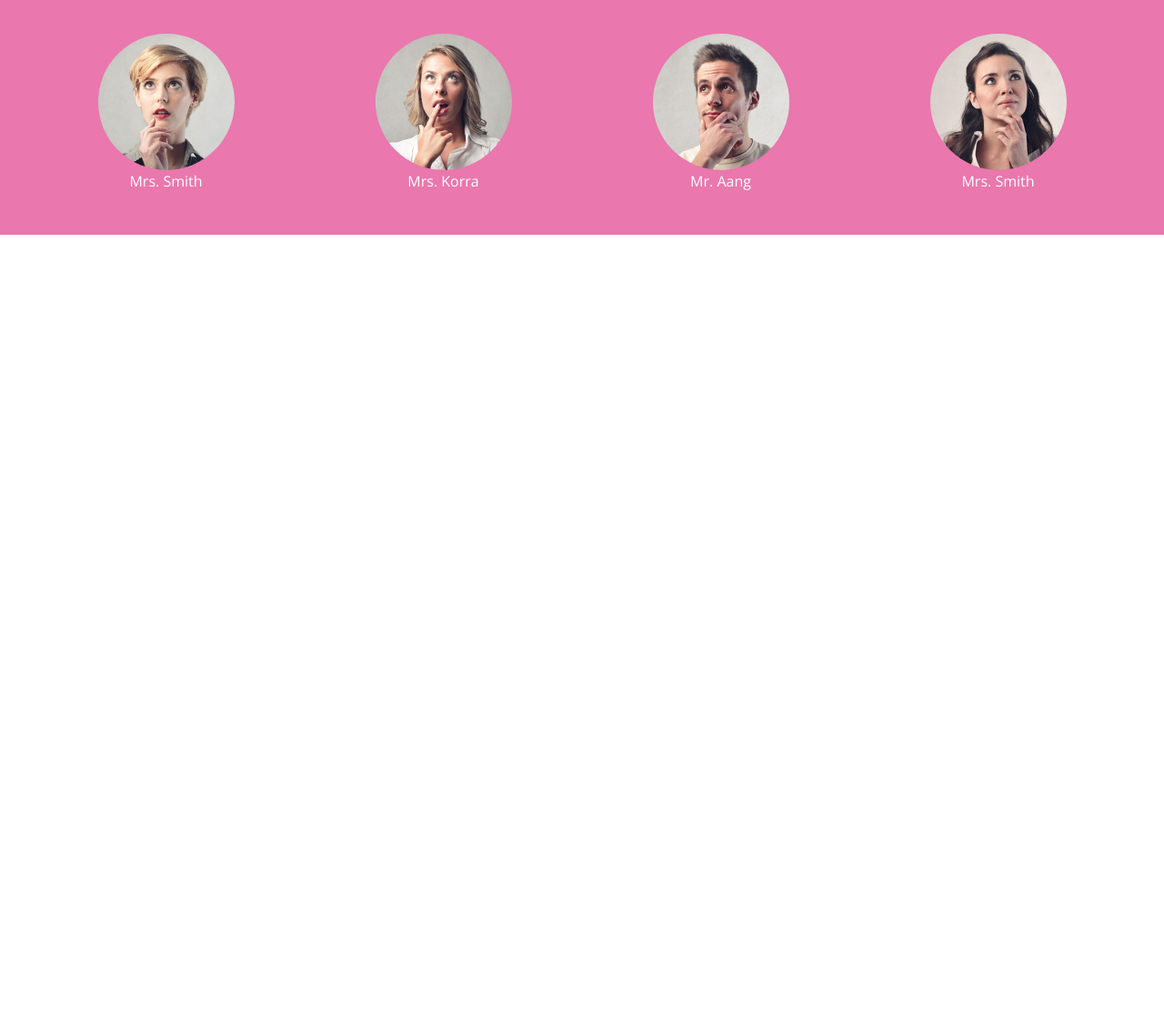
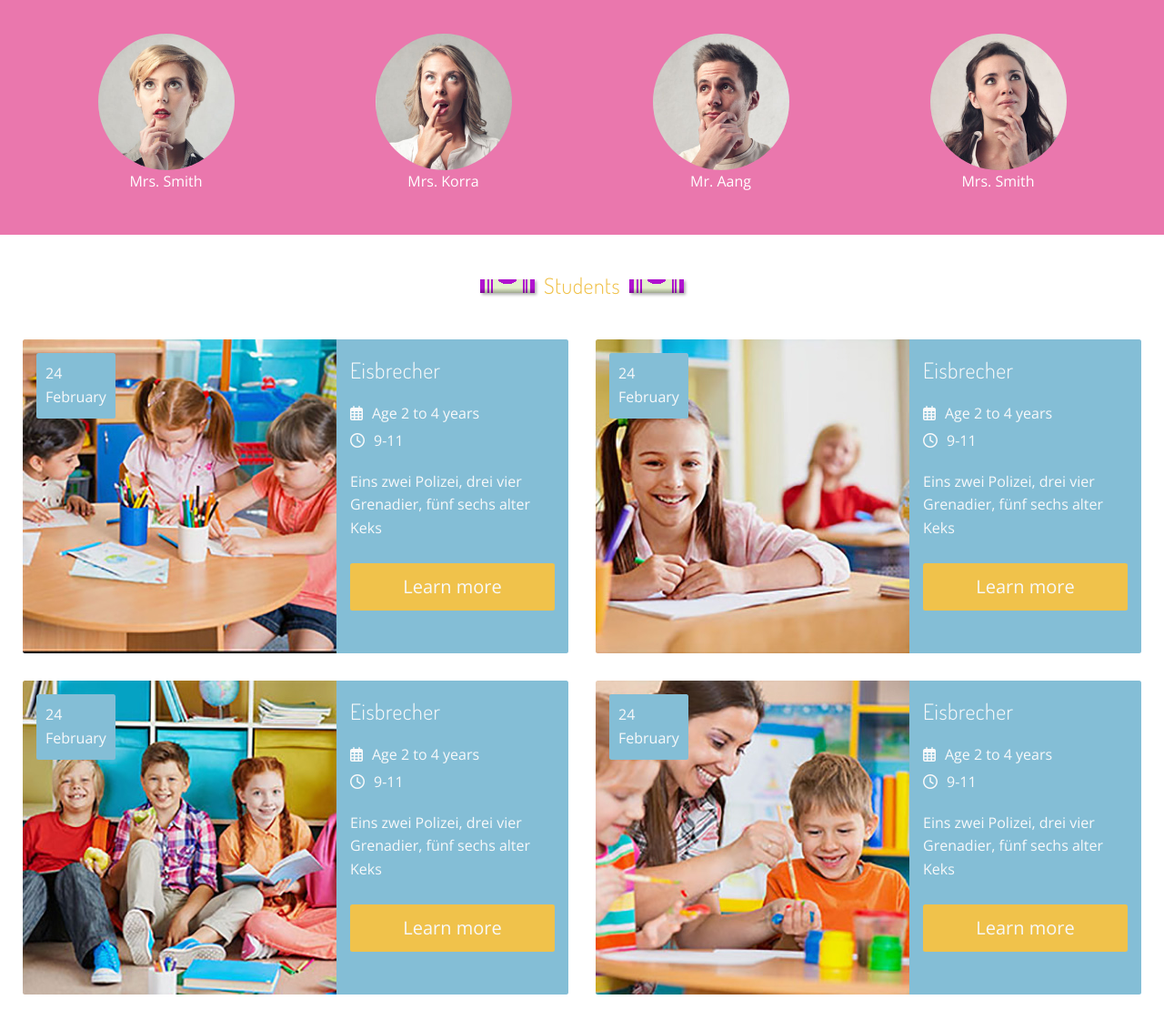
Before and after one commit to dyras-school/htmluppgift5, a plain HTML site: page index.html in a window 1280 px wide. Shown: the part 1921-3053 px from the top of the page at 91% size. Before the commit the page ends 2216 px from the top, so only its background shows below. Drawn offline with nearby package versions, Linux system fonts and the light colour scheme.

Commit message:
Class cards

```diff
--- a/CSS/layout.css
+++ b/CSS/layout.css
@@ -1,5 +1,6 @@
 /* Widths */
 .max-width {max-width: 192rem;}
+.card-width { max-width: 60rem; }
 
 /* Margins */
 .mr-auto, .mx-auto {margin-right: auto;}
@@ -65,6 +66,7 @@
 
 /* Images */
 .logo-width {max-width: 13rem;}
+.img-lg-width { max-width: 60%;}
 
 /* Slideshow */
 .slider-width { width: 400%;}
--- a/index.html
+++ b/index.html
@@ -282,9 +282,9 @@
     <div class="bg-cozy my-15 p-12">
         <!-- Teachers heading -->
         <section class="d-flex justify-content-center align-items-center mt-4 mb-10">
-            <div class="crayon" style="--crayon-color:#d57a6a; --crayon-paper-color: #e4f0cc; --crayon-line-color:#e2ab13;"></div>
+            <div class="crayon" style="--crayon-color:#d57a6a; --crayon-paper-color: #e4f0cc; --crayon-line-color:#d57a6a;"></div>
             <h2 class="mx-4 text-warning">Teachers</h2>
-            <div class="crayon" style="--crayon-color:#d57a6a; --crayon-paper-color: #e4f0cc; --crayon-line-color:#e2ab13;"></div>
+            <div class="crayon" style="--crayon-color:#d57a6a; --crayon-paper-color: #e4f0cc; --crayon-line-color:#d57a6a;"></div>
         </section>
 
         <!-- Our teachers -->
@@ -311,5 +311,79 @@
             </div>
         </div>
         </div>
+
+        <!-- Classes heading -->
+        <section class="d-flex justify-content-center align-items-center mt-4 mb-10">
+            <div class="crayon" style="--crayon-color:#b013cf; --crayon-paper-color: #e4f0cc; --crayon-line-color:#b013cf;"></div>
+            <h2 class="mx-4 text-warning">Students</h2>
+            <div class="crayon" style="--crayon-color:#b013cf; --crayon-paper-color: #e4f0cc; --crayon-line-color:#b013cf;"></div>
+        </section>
+
+        <!-- Classes -->
+        <section class="mb-15">
+            <!-- Classes container -->
+            <div class="d-flex justify-content-center text-light max-width mx-auto flex-wrap">
+                <!-- Classes card -->
+                <div class="d-flex position-relative overflow-hidden border-radius m-6 card-width">
+                        <img src="images/events/events-img1.jpg" class="img-lg-width" alt="Children playing at school">
+                        <div class="d-flex flex-column bg-info p-6">
+                            <h2 class="mb-6">Eisbrecher</h2>
+                            <div><i class="far fa-calendar-alt mr-4 mb-4"></i>Age 2 to 4 years</div>
+                            <div><i class="far fa-clock mr-4 mb-10"></i>9-11</div>
+                            <div class="mb-10">Eins zwei Polizei, drei vier Grenadier, fünf sechs alter Keks</div>
+                            <a class="btn-warning text-size-lg text-center border-radius shadow-lg p-4 mb-4">Learn more</a>
+                        </div>
+                        <div class="bg-info justify-content-center align-items-center position-absolute m-6 p-4 text-size-xxs border-radius">
+                            <div>24</div>
+                            <div>February</div>
+                        </div>
+                </div>
+            <!-- Classes card -->
+            <div class="d-flex position-relative overflow-hidden border-radius m-6 card-width">
+            <img src="images/events/events-img2.jpg" class="img-lg-width" alt="Children playing at school">
+                <div class="d-flex flex-column bg-info p-6">
+                    <h2 class="mb-6">Eisbrecher</h2>
+                    <div><i class="far fa-calendar-alt mr-4 mb-4"></i>Age 2 to 4 years</div>
+                    <div><i class="far fa-clock mr-4 mb-10"></i>9-11</div>
+                    <div class="mb-10">Eins zwei Polizei, drei vier Grenadier, fünf sechs alter Keks</div>
+                    <a class="btn-warning text-size-lg text-center border-radius shadow-lg p-4 mb-4">Learn more</a>
+                </div>
+                <div class="bg-info justify-content-center align-items-center position-absolute m-6 p-4 text-size-xxs border-radius">
+                    <div>24</div>
+                    <div>February</div>
+                </div>
+            </div>
+            <!-- Classes card -->
+            <div class="d-flex position-relative overflow-hidden border-radius m-6 card-width">
+                <img src="images/events/events-img3.jpg" class="img-lg-width" alt="Children playing at school">
+                <div class="d-flex flex-column bg-info p-6">
+                    <h2 class="mb-6">Eisbrecher</h2>
+                    <div><i class="far fa-calendar-alt mr-4 mb-4"></i>Age 2 to 4 years</div>
+                    <div><i class="far fa-clock mr-4 mb-10"></i>9-11</div>
+                    <div class="mb-10">Eins zwei Polizei, drei vier Grenadier, fünf sechs alter Keks</div>
+                    <a class="btn-warning text-size-lg text-center border-radius shadow-lg p-4 mb-4">Learn more</a>
+                </div>
+                <div class="bg-info justify-content-center align-items-center position-absolute m-6 p-4 text-size-xxs border-radius">
+                    <div>24</div>
+                    <div>February</div>
+                </div>
+            </div>
+                <!-- Classes card -->
+                <div class="d-flex position-relative overflow-hidden border-radius m-6 card-width">
+                    <img src="images/events/events-img4.jpg" class="img-lg-width" alt="Children playing at school">
+                    <div class="d-flex flex-column bg-info p-6">
+                        <h2 class="mb-6">Eisbrecher</h2>
+                        <div><i class="far fa-calendar-alt mr-4 mb-4"></i>Age 2 to 4 years</div>
+                        <div><i class="far fa-clock mr-4 mb-10"></i>9-11</div>
+                        <div class="mb-10">Eins zwei Polizei, drei vier Grenadier, fünf sechs alter Keks</div>
+                        <a class="btn-warning text-size-lg text-center border-radius shadow-lg p-4 mb-4">Learn more</a>
+                    </div>
+                    <div class="bg-info justify-content-center align-items-center position-absolute m-6 p-4 text-size-xxs border-radius">
+                        <div>24</div>
+                        <div>February</div>
+                    </div>
+            </div>
+            </div>
+        </section>
 </body>
 </html>
```
